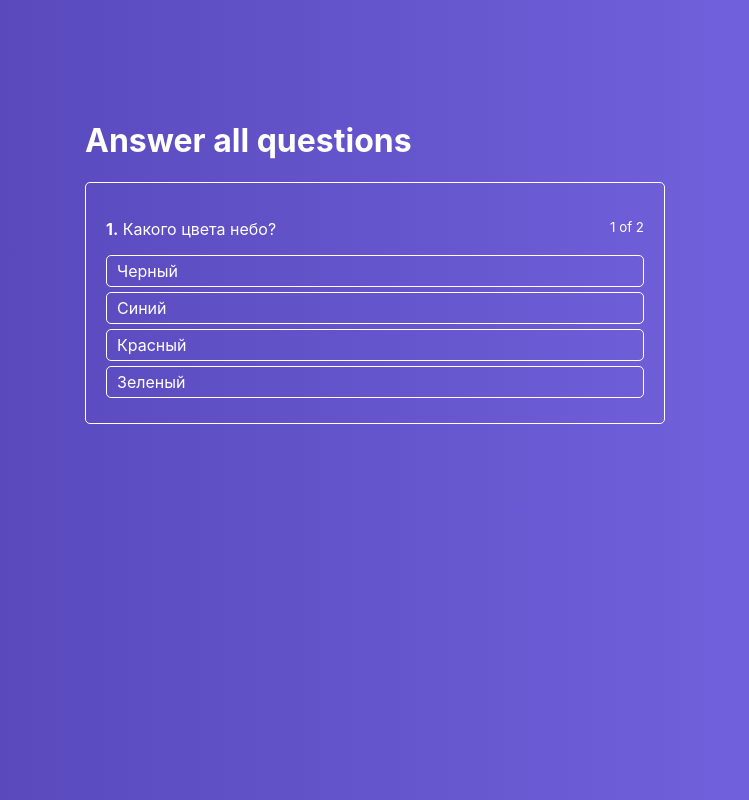
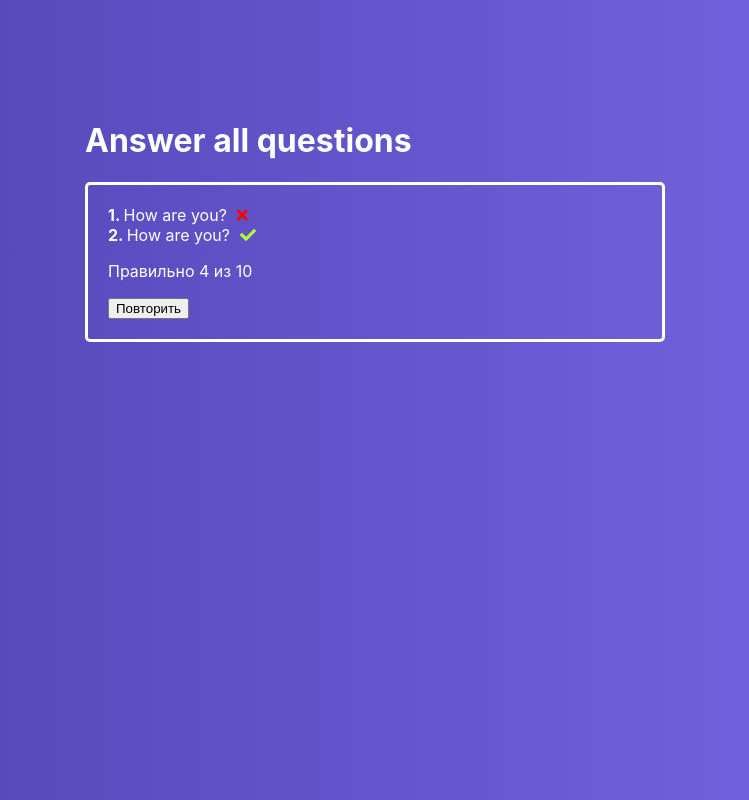
Before and after one commit to OverNovik/Learn-project, a React app in the folder react-quiz/: page / in a window 1280 px wide. Shown: the whole page, without its empty margins (265-1014 px from the left). Built offline with nearby package versions, Linux system fonts and the light colour scheme.

Commit message:
Output of results

```diff
--- a/react-quiz/public/index.html
+++ b/react-quiz/public/index.html
@@ -24,6 +24,8 @@
       work correctly both with client-side routing and a non-root public URL.
       Learn how to configure a non-root public URL by running `npm run build`.
     -->
+    <link rel="stylesheet" href="https://use.fontawesome.com/releases/v5.15.4/css/all.css">
+    <link rel="stylesheet" href="https://use.fontawesome.com/releases/v5.15.4/css/v4-shims.css">
     <title>React App</title>
   </head>
   <body>
--- /dev/null
+++ b/react-quiz/src/components/ActiveQuiz/FinishedQuiz/FinishedQuiz.js
@@ -0,0 +1,27 @@
+import React from "react";
+import classes from './FinishedQuiz.module.css';
+
+const FinishedQuiz = props => {
+  return (
+    <div className={classes.FinishedQuiz}>
+      <ul>
+        <li>
+          <strong>1. </strong>
+          How are you?
+          <i className={'fa fa-times ' + classes.error} />
+        </li>
+        <li>
+          <strong>2. </strong>
+          How are you?
+          <i className={'fa fa-check ' + classes.success} />
+        </li>
+      </ul>
+      <p>Правильно 4 из 10</p>
+      <div>
+        <button>Повторить</button>
+      </div>
+    </div>
+  )
+}
+
+export default FinishedQuiz;
--- /dev/null
+++ b/react-quiz/src/components/ActiveQuiz/FinishedQuiz/FinishedQuiz.module.css
@@ -0,0 +1,26 @@
+.FinishedQuiz {
+  padding: 20px;
+  color: #ffffff;
+  border: 3px solid #ffffff;
+  border-radius: 5px;
+  box-sizing: border-box;
+  margin: 0 10px;
+}
+
+.FinishedQuiz ul {
+  list-style: none;
+  padding: 0;
+  margin: 0;
+}
+
+.FinishedQuiz ul li i {
+  margin-left: 10px;
+}
+
+.success {
+  color: greenyellow;
+}
+
+.error {
+  color: red;
+}
--- a/react-quiz/src/containers/Quiz/Quiz.js
+++ b/react-quiz/src/containers/Quiz/Quiz.js
@@ -1,9 +1,11 @@
 import React, {Component} from "react";
 import classes from './Quiz.module.css';
 import ActiveQuiz from "../../components/ActiveQuiz/ActiveQuiz";
+import FinishedQuiz from "../../components/ActiveQuiz/FinishedQuiz/FinishedQuiz";
 
 class Quiz extends Component {
   state = {
+    isFinished: true,
     activeQuestion: 0,
     answerState: null,
     quiz: [
@@ -19,14 +21,14 @@ class Quiz extends Component {
         ]
       },
       {
-        question: 'Какого цвета трава?',
+        question: 'Год начала второй мировой войны?',
         rightAnswerId: 1,
         id: 2,
         answers: [
-          {text: 'Зеленый', id: 1},
-          {text: 'Синий', id: 2},
-          {text: 'Красный', id: 3},
-          {text: 'Зеленый', id: 4}
+          {text: '1939', id: 1},
+          {text: '1941', id: 2},
+          {text: '1940', id: 3},
+          {text: '1945', id: 4}
         ]
       }
     ]
@@ -49,7 +51,9 @@ class Quiz extends Component {
       })
       const timeout = window.setTimeout(() => {
         if (this.isQuizFinished()) {
-          console.log('Finished')
+          this.setState({
+            isFinished: true
+          })
         } else {
           this.setState({
             activeQuestion: this.state.activeQuestion + 1,
@@ -75,8 +79,12 @@ class Quiz extends Component {
       <div className={classes.Quiz}>
         <div className={classes.QuizWrapper}>
           <h1>Answer all questions</h1>
+          {
+            this.state.isFinished
+            ? <FinishedQuiz
 
-          <ActiveQuiz
+              />
+            : <ActiveQuiz
                 answers={this.state.quiz[this.state.activeQuestion].answers}
                 question={this.state.quiz[this.state.activeQuestion].question}
                 onAnswerClick={this.onAnswerClickHandler}
@@ -84,6 +92,7 @@ class Quiz extends Component {
                 answerNumber={this.state.activeQuestion + 1}
                 state={this.state.answerState}
               />
+          }
         </div>
       </div>
     )
```
Lines whose indentation alone changed are shown as unchanged.
